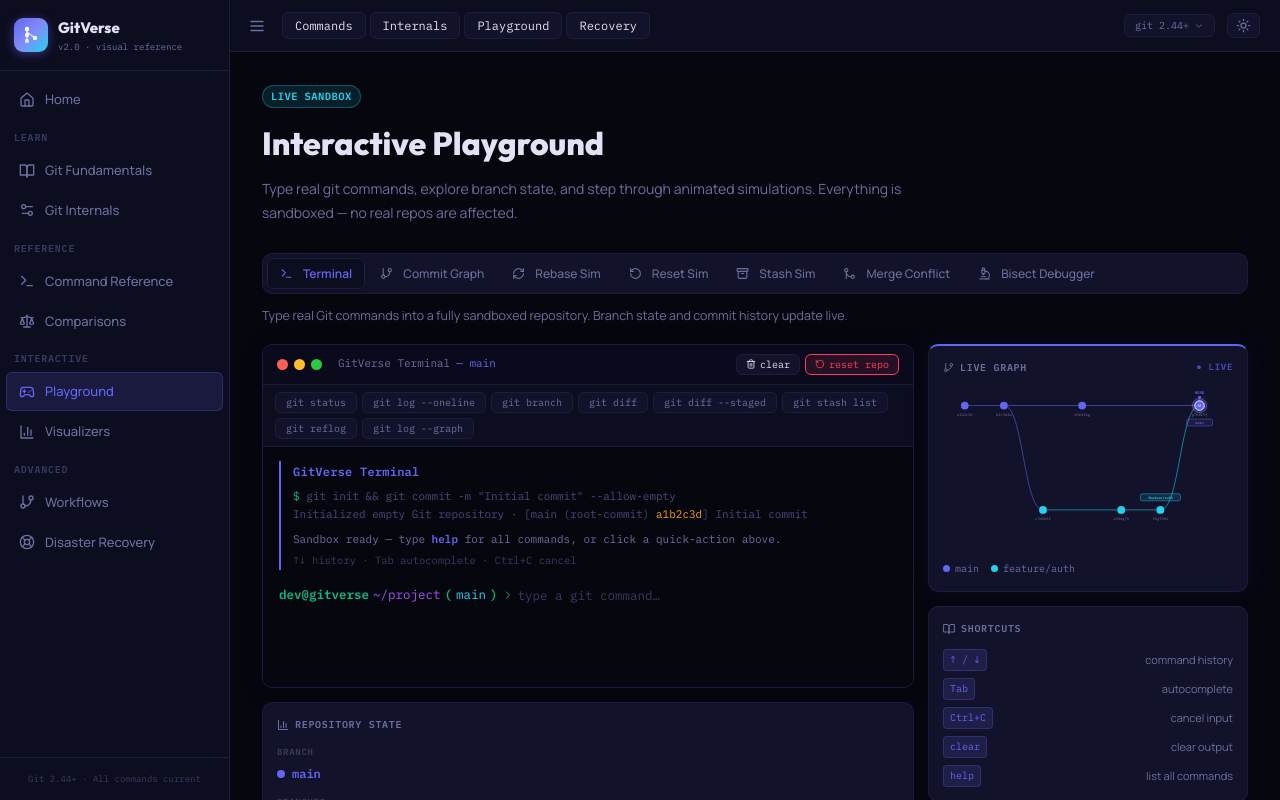
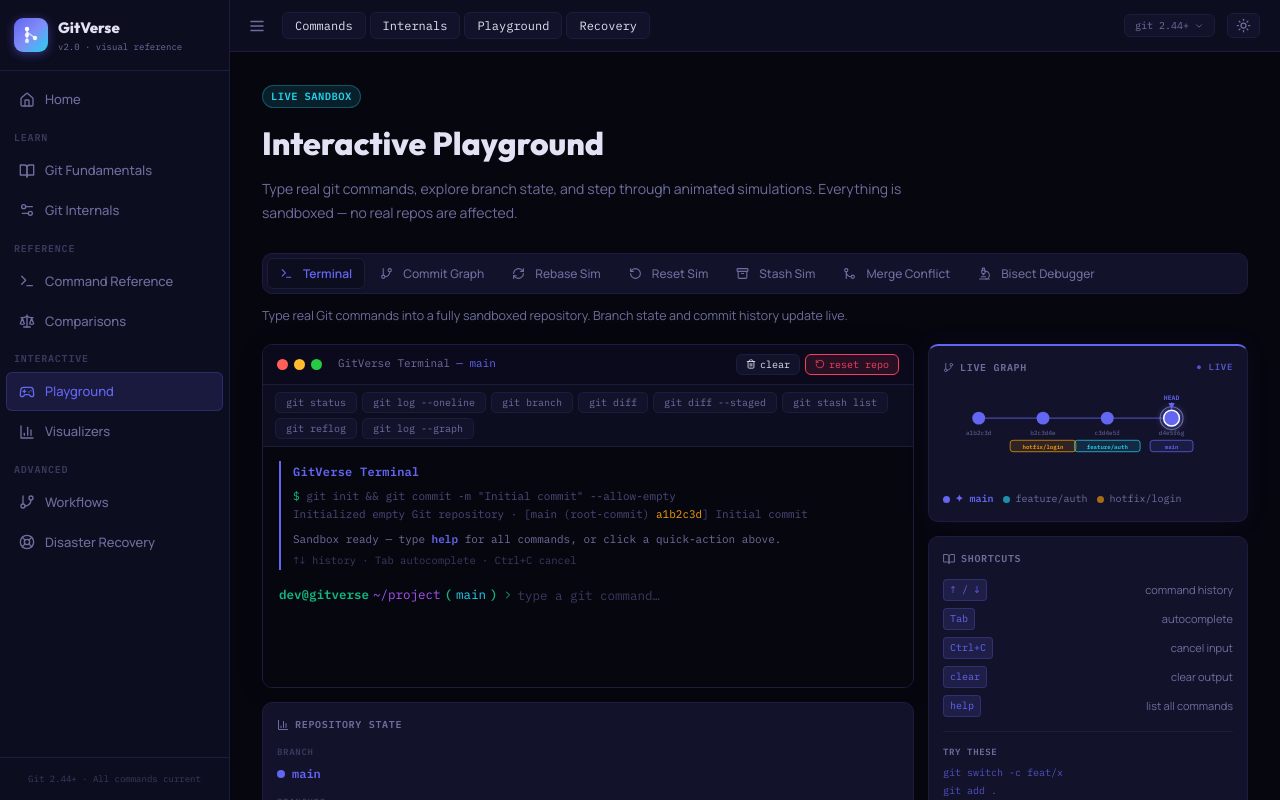
Before and after one commit to adarshdebata/gitverse, a React (Vite) app: page /gitverse/playground in a window 1280 px wide. Built offline with nearby package versions, Linux system fonts and the light colour scheme.

Commit message:
Playground: Live Graph update

```diff
--- a/src/pages/PlaygroundPage.jsx
+++ b/src/pages/PlaygroundPage.jsx
@@ -20,9 +20,6 @@ import {
   Microscope,
   BookOpen,
   BarChart3,
-  GitCommit,
-  ArrowUp,
-  ArrowDown,
 } from "lucide-react";
 
 const TABS = [
@@ -45,8 +42,49 @@ const TAB_DESCRIPTIONS = {
   bisect:   "Binary-search through commits to find the bug with git bisect.",
 };
 
+/**
+ * Converts live repoState into a CommitGraph-compatible customGraph object.
+ * Each commit carries a `branch` field so the graph correctly color-codes lanes.
+ */
+function buildLiveGraph(repoState) {
+  const { commits, branches, branch: currentBranch, head } = repoState;
+  if (!commits || commits.length === 0) return null;
+
+  const nodes = commits.map((c) => ({
+    id: c.h,
+    sha: c.h,
+    message: c.msg,
+    branch: c.branch || "main",
+  }));
+
+  const edges = commits.slice(0, -1).map((_, i) => ({
+    from: commits[i].h,
+    to: commits[i + 1].h,
+  }));
+
+  // Map each branch name to the SHA of its tip commit
+  const branchLabels = {};
+  branchLabels[currentBranch] = head;
+
+  const otherBranches = branches.filter((b) => b !== currentBranch);
+  otherBranches.forEach((b, i) => {
+    // Prefer the latest commit that was made on this branch
+    const tip = [...commits].reverse().find((c) => c.branch === b);
+    if (tip) {
+      branchLabels[b] = tip.h;
+    } else {
+      // Fallback: assign to an older commit so the label still appears
+      const idx = Math.max(0, commits.length - 2 - i);
+      if (commits[idx]) branchLabels[b] = commits[idx].h;
+    }
+  });
+
+  return { nodes, edges, head, branches: branchLabels };
+}
+
 export default function PlaygroundPage() {
   const { playgroundTab, setPlaygroundTab, repoState } = useAppStore();
+  const liveGraph = buildLiveGraph(repoState);
 
   return (
     <div className="animate-fade-up">
@@ -58,7 +96,6 @@ export default function PlaygroundPage() {
 
       <Tabs tabs={TABS} activeTab={playgroundTab} onTabChange={setPlaygroundTab} />
 
-      {/* Tab description */}
       <p style={{ color: "var(--muted)", fontSize: 12.5, marginBottom: 18, marginTop: -8 }}>
         {TAB_DESCRIPTIONS[playgroundTab]}
       </p>
@@ -68,50 +105,15 @@ export default function PlaygroundPage() {
         <div className="animate-fade-in">
           <div style={{ display: "grid", gridTemplateColumns: "1fr 320px", gap: 14, alignItems: "start" }}>
 
-            {/* Left column: terminal → repo state */}
+            {/* Left: terminal → repo state */}
             <div style={{ display: "flex", flexDirection: "column", gap: 14 }}>
               <TerminalEmulator />
               <RepoStatePanel />
             </div>
 
-            {/* Right column: live graph → shortcuts */}
+            {/* Right: live graph → shortcuts */}
             <div style={{ display: "flex", flexDirection: "column", gap: 14 }}>
-
-              {/* Live graph card */}
-              <div className="gitverse-card" style={{
-                padding: 14,
-                borderTop: "2px solid var(--accent)",
-                boxShadow: "0 0 24px rgba(99,102,241,0.07)",
-              }}>
-                <div style={{
-                  fontSize: 10, fontWeight: 700, color: "var(--muted)", marginBottom: 10,
-                  fontFamily: "IBM Plex Mono", textTransform: "uppercase", letterSpacing: "0.07em",
-                  display: "flex", alignItems: "center", gap: 6,
-                }}>
-                  <GitBranch size={11} /> Live Graph
-                  <span style={{ marginLeft: "auto", fontSize: 9, color: "var(--accent)", fontWeight: 600, opacity: 0.7 }}>
-                    ● live
-                  </span>
-                </div>
-                <div style={{ overflow: "hidden" }}>
-                  <CommitGraph scenario="feature_branch" animated showLabels showHead />
-                </div>
-                <div style={{ display: "flex", gap: 12, marginTop: 10, flexWrap: "wrap" }}>
-                  {[
-                    { branch: "main",         color: "var(--accent)" },
-                    { branch: "feature/auth", color: "var(--cyan)" },
-                  ].map((b) => (
-                    <div key={b.branch} style={{ display: "flex", alignItems: "center", gap: 5 }}>
-                      <span style={{ width: 7, height: 7, borderRadius: "50%", background: b.color, flexShrink: 0 }} />
-                      <span style={{ fontSize: 10, fontFamily: "IBM Plex Mono", color: "var(--muted)" }}>
-                        {b.branch}
-                      </span>
-                    </div>
-                  ))}
-                </div>
-              </div>
-
-              {/* Shortcuts card — just below graph */}
+              <LiveGraphCard liveGraph={liveGraph} repoState={repoState} />
               <TipsPanel />
             </div>
           </div>
@@ -121,27 +123,13 @@ export default function PlaygroundPage() {
       {/* ── COMMIT GRAPH ─────────────────────────── */}
       {playgroundTab === "graph" && (
         <div className="animate-fade-in">
-          <div
-            className="gitverse-card"
-            style={{ padding: 20, marginBottom: 14 }}
-          >
-            <CommitGraph scenario="feature_branch" animated showLabels showHead />
-            <div style={{ display: "flex", gap: 16, marginTop: 14, flexWrap: "wrap" }}>
-              {[
-                { branch: "main",         color: "var(--accent)" },
-                { branch: "feature/auth", color: "var(--cyan)" },
-              ].map((b) => (
-                <div key={b.branch} style={{ display: "flex", alignItems: "center", gap: 6 }}>
-                  <span style={{ width: 9, height: 9, borderRadius: "50%", background: b.color, display: "block" }} />
-                  <span style={{ fontSize: 11, fontFamily: "IBM Plex Mono", color: "var(--muted)" }}>
-                    {b.branch}
-                  </span>
-                </div>
-              ))}
-              <span style={{ fontSize: 11, color: "var(--dim)", fontFamily: "IBM Plex Mono", marginLeft: "auto" }}>
-                ← click any node to inspect
-              </span>
-            </div>
+          <div className="gitverse-card" style={{ padding: 20, marginBottom: 14 }}>
+            {liveGraph ? (
+              <CommitGraph customGraph={liveGraph} animated={false} showLabels showHead />
+            ) : (
+              <CommitGraph scenario="feature_branch" animated showLabels showHead />
+            )}
+            <BranchLegend repoState={repoState} />
           </div>
           <RepoStatePanel expanded />
         </div>
@@ -153,6 +141,82 @@ export default function PlaygroundPage() {
       {playgroundTab === "stash"  && <div className="animate-fade-in"><StashViz /></div>}
       {playgroundTab === "merge"  && <div className="animate-fade-in"><MergeConflictViz /></div>}
       {playgroundTab === "bisect" && <div className="animate-fade-in"><BisectViz /></div>}
+    </div>
+  );
+}
+
+/* ── Live Graph Card ──────────────────────────────────────── */
+function LiveGraphCard({ liveGraph, repoState }) {
+  return (
+    <div className="gitverse-card" style={{
+      padding: 14,
+      borderTop: "2px solid var(--accent)",
+      boxShadow: "0 0 24px rgba(99,102,241,0.07)",
+    }}>
+      <div style={{
+        fontSize: 10, fontWeight: 700, color: "var(--muted)", marginBottom: 10,
+        fontFamily: "IBM Plex Mono", textTransform: "uppercase", letterSpacing: "0.07em",
+        display: "flex", alignItems: "center", gap: 6,
+      }}>
+        <GitBranch size={11} /> Live Graph
+        <span style={{ marginLeft: "auto", fontSize: 9, color: "var(--accent)", fontWeight: 600, opacity: 0.8 }}>
+          ● live
+        </span>
+      </div>
+
+      <div style={{ overflow: "hidden" }}>
+        {liveGraph ? (
+          <CommitGraph
+            customGraph={liveGraph}
+            animated={false}
+            showLabels
+            showHead
+          />
+        ) : (
+          <div style={{ color: "var(--dim)", fontFamily: "IBM Plex Mono", fontSize: 11, padding: "12px 0" }}>
+            No commits yet
+          </div>
+        )}
+      </div>
+
+      <BranchLegend repoState={repoState} compact />
+    </div>
+  );
+}
+
+/* ── Branch Legend ────────────────────────────────────────── */
+function BranchLegend({ repoState, compact = false }) {
+  const { branches, branch: currentBranch } = repoState;
+  return (
+    <div style={{
+      display: "flex", gap: compact ? 10 : 16,
+      marginTop: compact ? 10 : 14,
+      flexWrap: "wrap",
+    }}>
+      {branches.map((b) => (
+        <div key={b} style={{ display: "flex", alignItems: "center", gap: compact ? 5 : 6 }}>
+          <span style={{
+            width: compact ? 7 : 9, height: compact ? 7 : 9,
+            borderRadius: "50%",
+            background: getBranchColor(b),
+            flexShrink: 0,
+            opacity: b === currentBranch ? 1 : 0.65,
+          }} />
+          <span style={{
+            fontSize: compact ? 10 : 11,
+            fontFamily: "IBM Plex Mono",
+            color: b === currentBranch ? getBranchColor(b) : "var(--muted)",
+            fontWeight: b === currentBranch ? 600 : 400,
+          }}>
+            {b === currentBranch ? "✦ " : ""}{b}
+          </span>
+        </div>
+      ))}
+      {!compact && (
+        <span style={{ fontSize: 11, color: "var(--dim)", fontFamily: "IBM Plex Mono", marginLeft: "auto" }}>
+          ← click node to inspect
+        </span>
+      )}
     </div>
   );
 }
@@ -172,7 +236,6 @@ function RepoStatePanel({ expanded = false }) {
         <BarChart3 size={12} /> Repository State
       </div>
 
-      {/* Active branch */}
       <Section label="Branch">
         <div style={{ display: "flex", alignItems: "center", gap: 7 }}>
           <span style={{
@@ -185,7 +248,6 @@ function RepoStatePanel({ expanded = false }) {
         </div>
       </Section>
 
-      {/* All branches */}
       <Section label="Branches">
         {repoState.branches.map((b) => (
           <div key={b} style={{ display: "flex", alignItems: "center", gap: 6, marginBottom: 3 }}>
@@ -205,33 +267,39 @@ function RepoStatePanel({ expanded = false }) {
         ))}
       </Section>
 
-      {/* Recent commits */}
       <Section label="Recent Commits">
-        {repoState.commits.slice(-5).reverse().map((c) => (
+        {repoState.commits.slice(-6).reverse().map((c) => (
           <div key={c.h} style={{ fontFamily: "IBM Plex Mono", fontSize: 11, marginBottom: 4, display: "flex", gap: 7 }}>
             <span style={{ color: "var(--amber)", flexShrink: 0 }}>{c.h.slice(0, 7)}</span>
-            <span style={{ color: "var(--muted)", overflow: "hidden", textOverflow: "ellipsis", whiteSpace: "nowrap" }}>
+            <span style={{
+              color: c.branch && c.branch !== "main" ? getBranchColor(c.branch) : "var(--muted)",
+              overflow: "hidden", textOverflow: "ellipsis", whiteSpace: "nowrap",
+            }}>
               {c.msg}
             </span>
           </div>
         ))}
       </Section>
 
-      {/* Working state */}
       {repoState.staged.length > 0 && (
         <Section label="Staged">
           {repoState.staged.map((f) => (
-            <div key={f} style={{ fontFamily: "IBM Plex Mono", fontSize: 11, color: "var(--emerald)" }}>
-              + {f}
-            </div>
+            <div key={f} style={{ fontFamily: "IBM Plex Mono", fontSize: 11, color: "var(--emerald)" }}>+ {f}</div>
           ))}
         </Section>
       )}
       {repoState.unstaged.length > 0 && (
         <Section label="Unstaged">
           {repoState.unstaged.map((f) => (
-            <div key={f} style={{ fontFamily: "IBM Plex Mono", fontSize: 11, color: "var(--amber)" }}>
-              ~ {f}
+            <div key={f} style={{ fontFamily: "IBM Plex Mono", fontSize: 11, color: "var(--amber)" }}>~ {f}</div>
+          ))}
+        </Section>
+      )}
+      {(repoState.stash || []).length > 0 && (
+        <Section label="Stash">
+          {repoState.stash.map((s, i) => (
+            <div key={i} style={{ fontFamily: "IBM Plex Mono", fontSize: 11, color: "var(--cyan)" }}>
+              stash@&#123;{i}&#125;: {s.msg}
             </div>
           ))}
         </Section>
@@ -289,6 +357,27 @@ function TipsPanel() {
           </div>
         ))}
       </div>
+
+      {/* Quick reference */}
+      <div style={{
+        marginTop: 14, paddingTop: 12,
+        borderTop: "1px solid var(--border)",
+        fontSize: 10, fontFamily: "IBM Plex Mono",
+        color: "var(--dim)", lineHeight: 1.8,
+      }}>
+        <div style={{ color: "var(--muted)", fontWeight: 700, marginBottom: 4, fontSize: 9, textTransform: "uppercase", letterSpacing: "0.07em" }}>
+          Try these
+        </div>
+        {[
+          'git switch -c feat/x',
+          'git add .',
+          'git commit -m "msg"',
+          'git log --oneline',
+          'git stash',
+        ].map((cmd) => (
+          <div key={cmd} style={{ color: "var(--accent)", opacity: 0.75 }}>{cmd}</div>
+        ))}
+      </div>
     </div>
   );
 }
--- a/src/store/useAppStore.js
+++ b/src/store/useAppStore.js
@@ -6,10 +6,10 @@ const INITIAL_REPO = {
   branch: "main",
   branches: ["main", "feature/auth", "hotfix/login"],
   commits: [
-    { h: "a1b2c3d", msg: "Initial commit", time: "3 days ago" },
-    { h: "b2c3d4e", msg: "Add user authentication", time: "2 days ago" },
-    { h: "c3d4e5f", msg: "Implement JWT refresh tokens", time: "1 day ago" },
-    { h: "d4e5f6g", msg: "Fix session expiry bug", time: "4 hours ago" },
+    { h: "a1b2c3d", msg: "Initial commit", time: "3 days ago", branch: "main" },
+    { h: "b2c3d4e", msg: "Add user authentication", time: "2 days ago", branch: "main" },
+    { h: "c3d4e5f", msg: "Implement JWT refresh tokens", time: "1 day ago", branch: "main" },
+    { h: "d4e5f6g", msg: "Fix session expiry bug", time: "4 hours ago", branch: "main" },
   ],
   staged: [],
   unstaged: ["src/api.js", "tests/api.test.js"],
```
Also changed, not shown: src/components/terminal/TerminalEmulator.jsx (+35 -10 lines), src/components/terminal/terminalEngine.js (+4 -4 lines).
